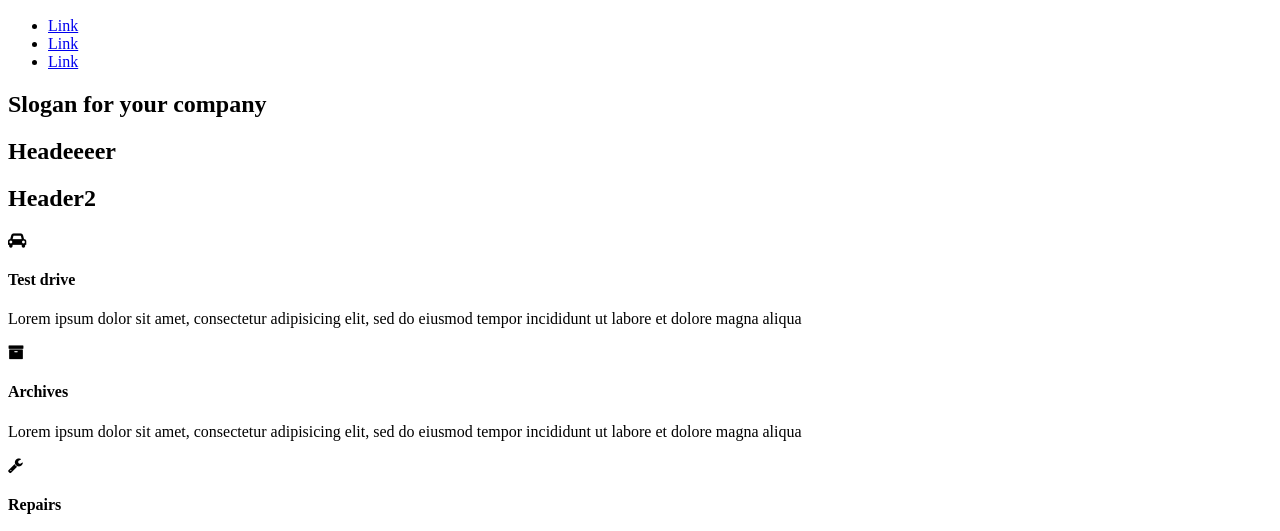
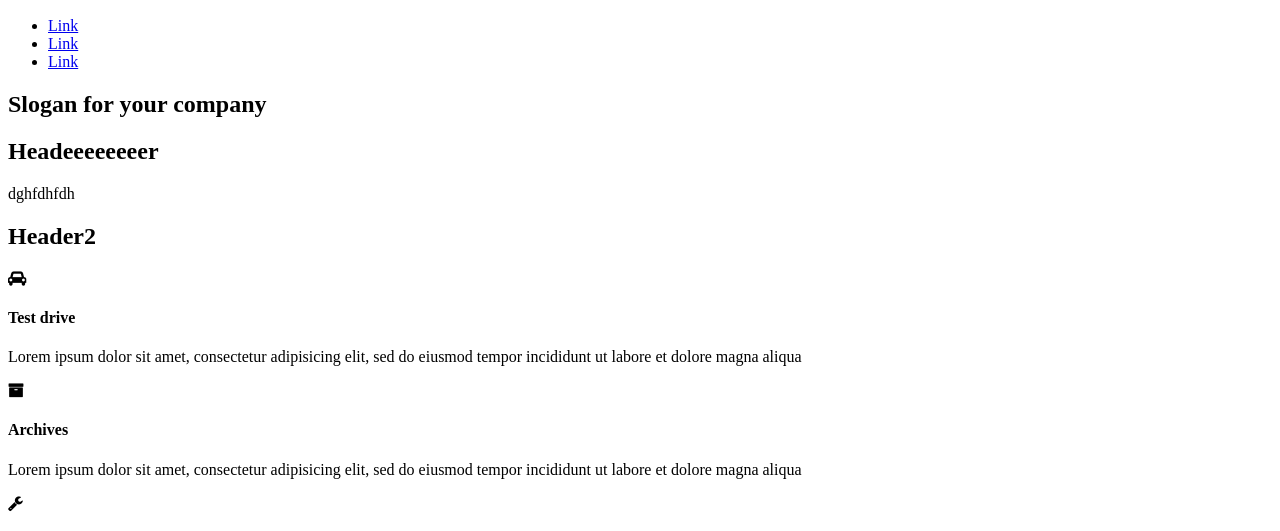
Before and after one commit to Kotwin98/learning-git, a plain HTML site: page index.html in a window 1280 px wide. Shown: the part 41-572 px from the top of the page. Drawn offline with nearby package versions, Linux system fonts and the light colour scheme; files that its build step writes are made by us from their sources.

Commit message:
change h1 and add paragrph

```diff
--- a/index.html
+++ b/index.html
@@ -24,7 +24,8 @@
                     <h1>Slogan for your company</h1>
                 </div>
                 </div>
-           <h1>Headeeeer</h1>
+           <h1>Headeeeeeeeer</h1>
+                <p>dghfdhfdh</p>
             <h2>Header2</h2>
             </section>
             <section class="icons">
```
